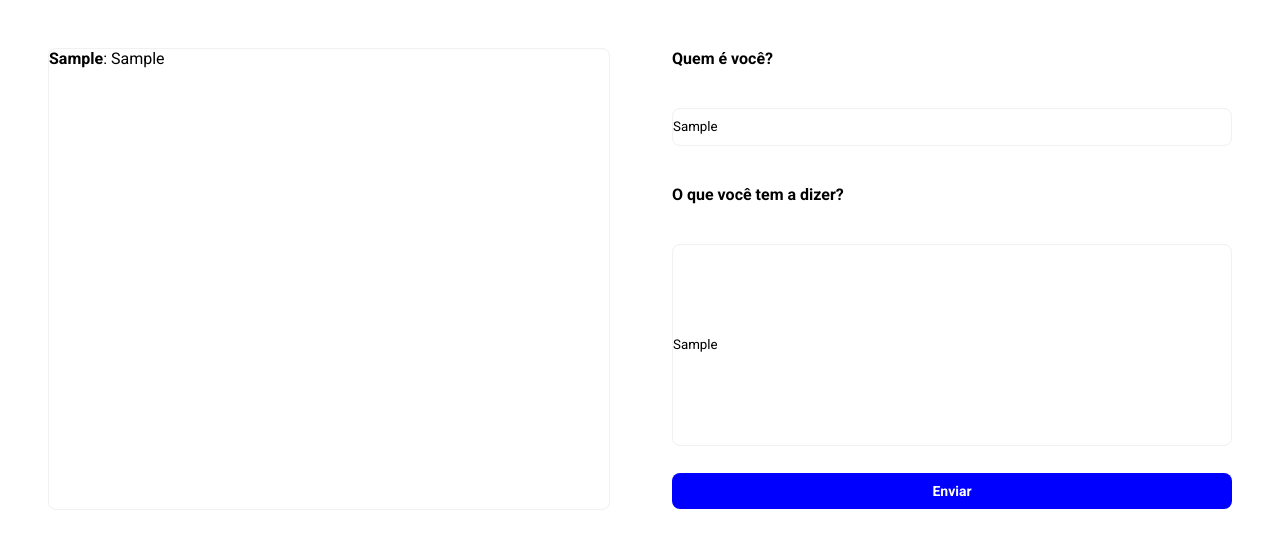
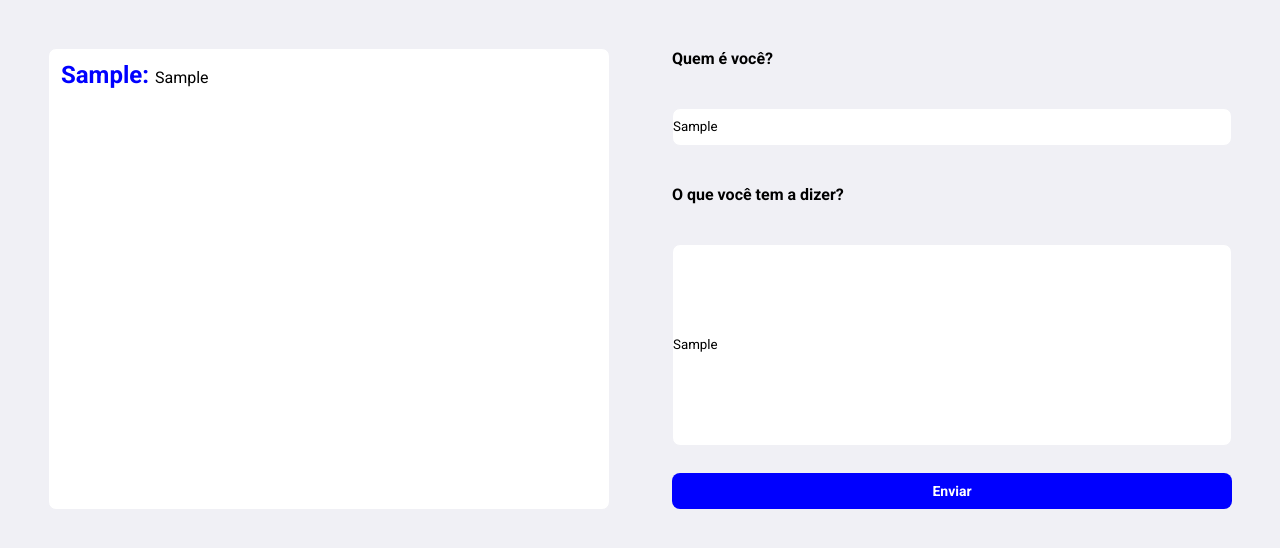
Before and after one commit to RafaelEmery/basic-chat-js, a website: page public/index.html in a window 1280 px wide. Both pictures are taken after typing "Sample", "Sample" into the empty fields and a click on the button "Enviar". Drawn offline with nearby package versions, Linux system fonts and the light colour scheme; no server answers.

Commit message:
Home view ideia finished

```diff
--- a/public/script.js
+++ b/public/script.js
@@ -1,7 +1,7 @@
 var socket = io('http://localhost:3000');
 
 function renderMessage(message) {
-    var html = '<div class="message"><strong>' + message.author + '</strong>: ' + message.message + '</div>';
+    var html = '<div class="message"><strong>' + message.author + ': </strong> ' + message.message + '</div>';
 
     $('.messages').append(html);
 }
--- a/public/styles.css
+++ b/public/styles.css
@@ -1,8 +1,13 @@
 * {
   margin: 0;
   padding: 0;
+
   font-family: 'Montserrat', sans-serif;
   font-family: 'Roboto', sans-serif;
+}
+
+body {
+  background-color: #f0f0f5;
 }
 
 main {
@@ -19,6 +24,21 @@ main .messages {
 
   border: 1px solid #f0f0f5;
   border-radius: 8px;
+
+  background-color: white;
+}
+
+main .messages .message {
+  margin: 12px 12px;
+
+  border-radius: 8px;
+
+  background-color: white;
+}
+
+main .messages .message strong {
+  font-size: 24px;
+  color: blue;
 }
 
 main form {
@@ -28,14 +48,16 @@ main form {
   display: flex;
   flex-direction: column;
   justify-content: space-between;
-
-  /* border: 1px solid red; */
 }
 
 main form label {
   margin-bottom: 12px;
 
   font-weight: bold;
+}
+
+main form input {
+  background-color: white;
 }
 
 main form input+label {
```
